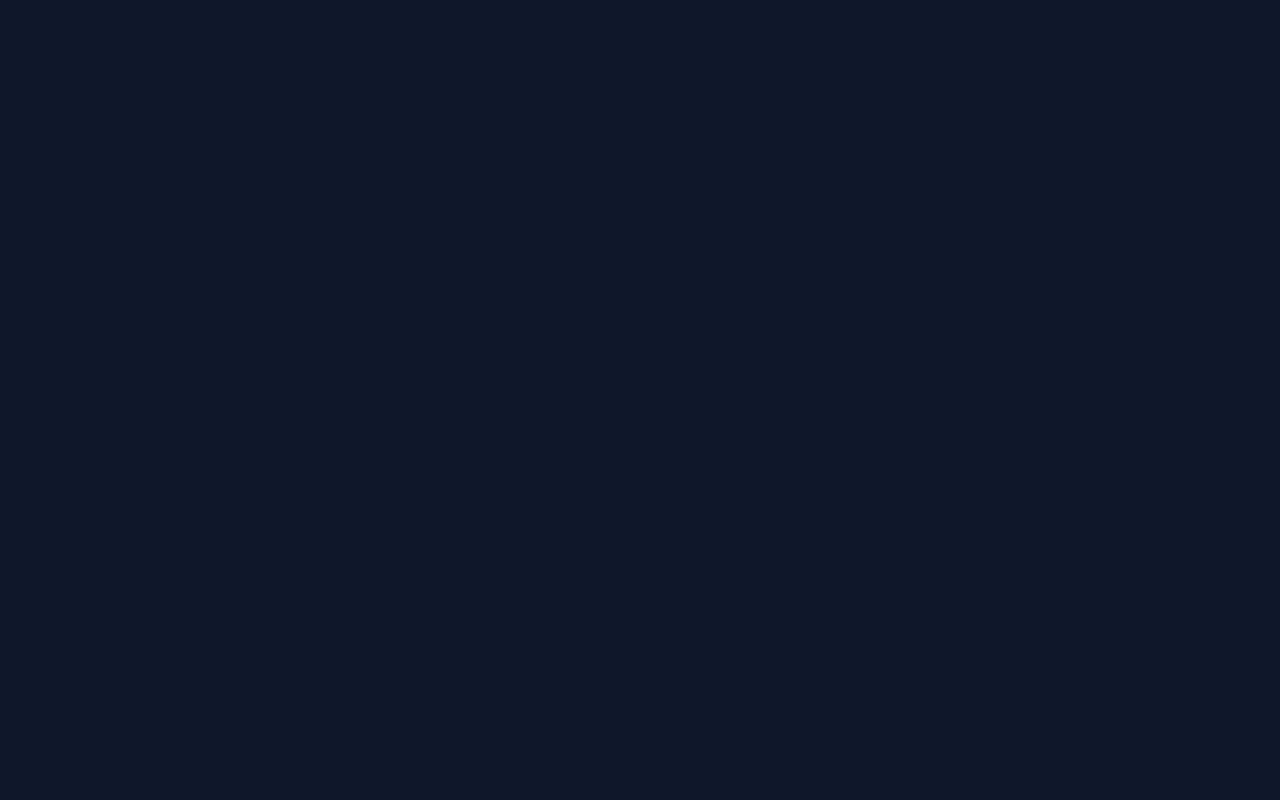
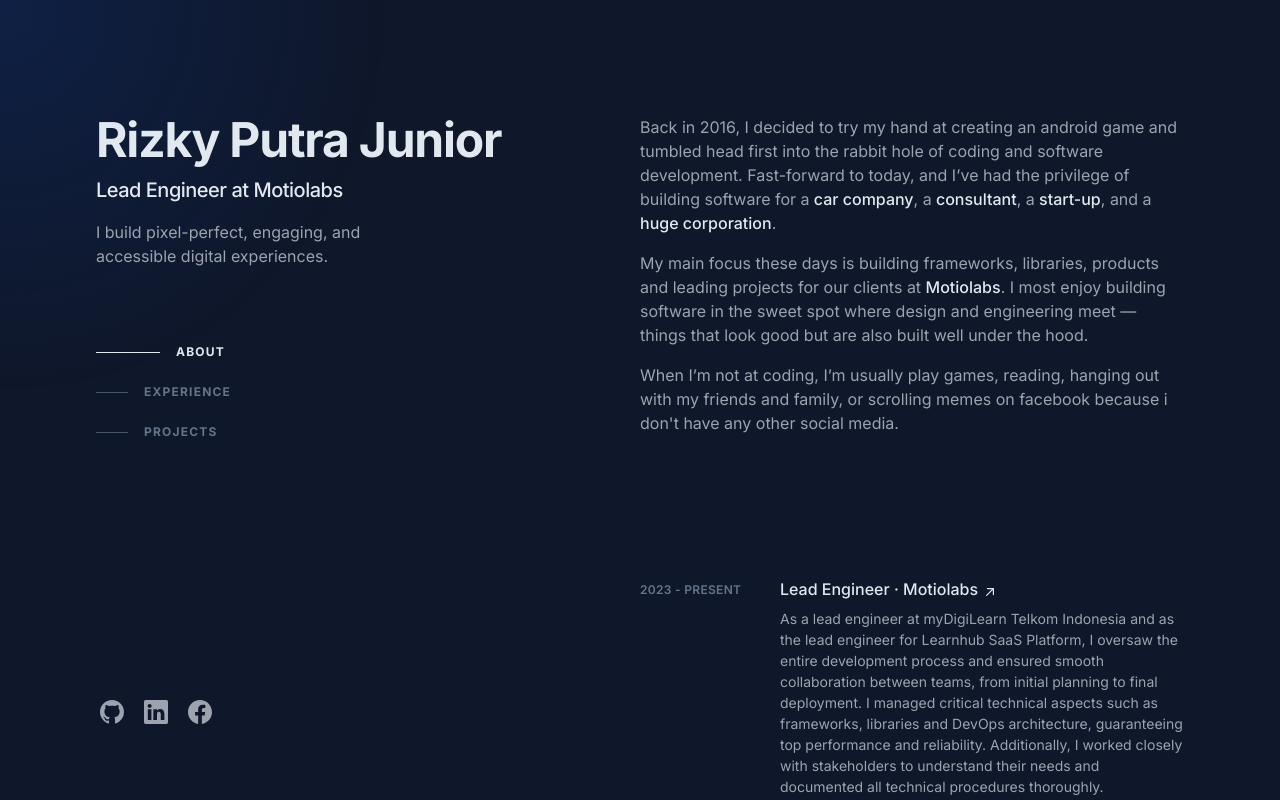
Before and after one commit to rzpjunior/rzpjunior, a Next.js app: page / in a window 1280 px wide. Shown: the top 800 px of the page. Built offline with nearby package versions, Linux system fonts and the light colour scheme.

Commit message:
Update layout.tsx

```diff
--- a/src/app/layout.tsx
+++ b/src/app/layout.tsx
@@ -15,9 +15,9 @@
   children: React.ReactNode;
 }>) {
   return (
-    // <html lang="en">
-    //   <body className={inter.className}>{children}</body>
-    // </html>
-    <div></div>
+    <html lang="en">
+      <body className={inter.className}>{children}</body>
+    </html>
+    // <div></div>
   );
 }
```
